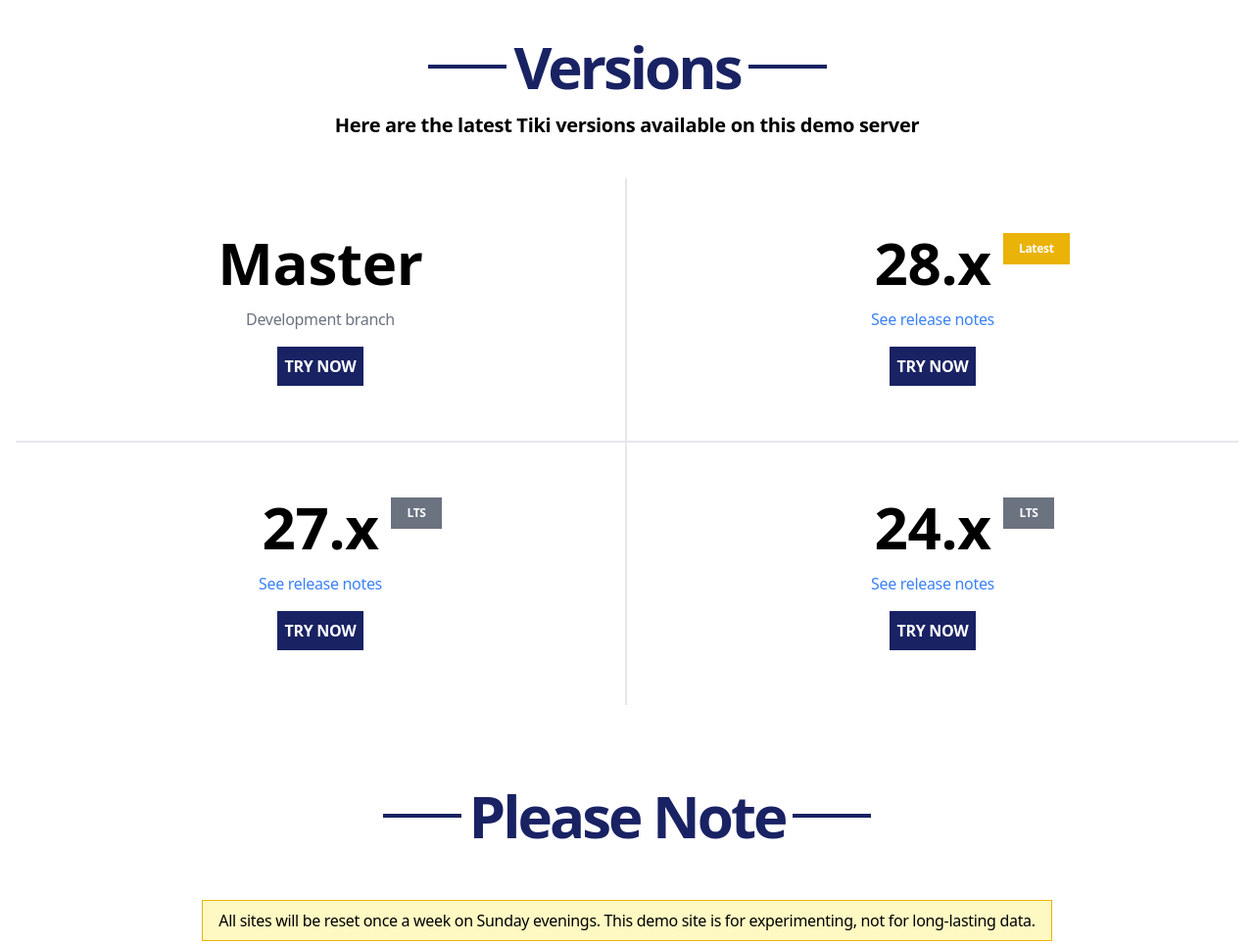
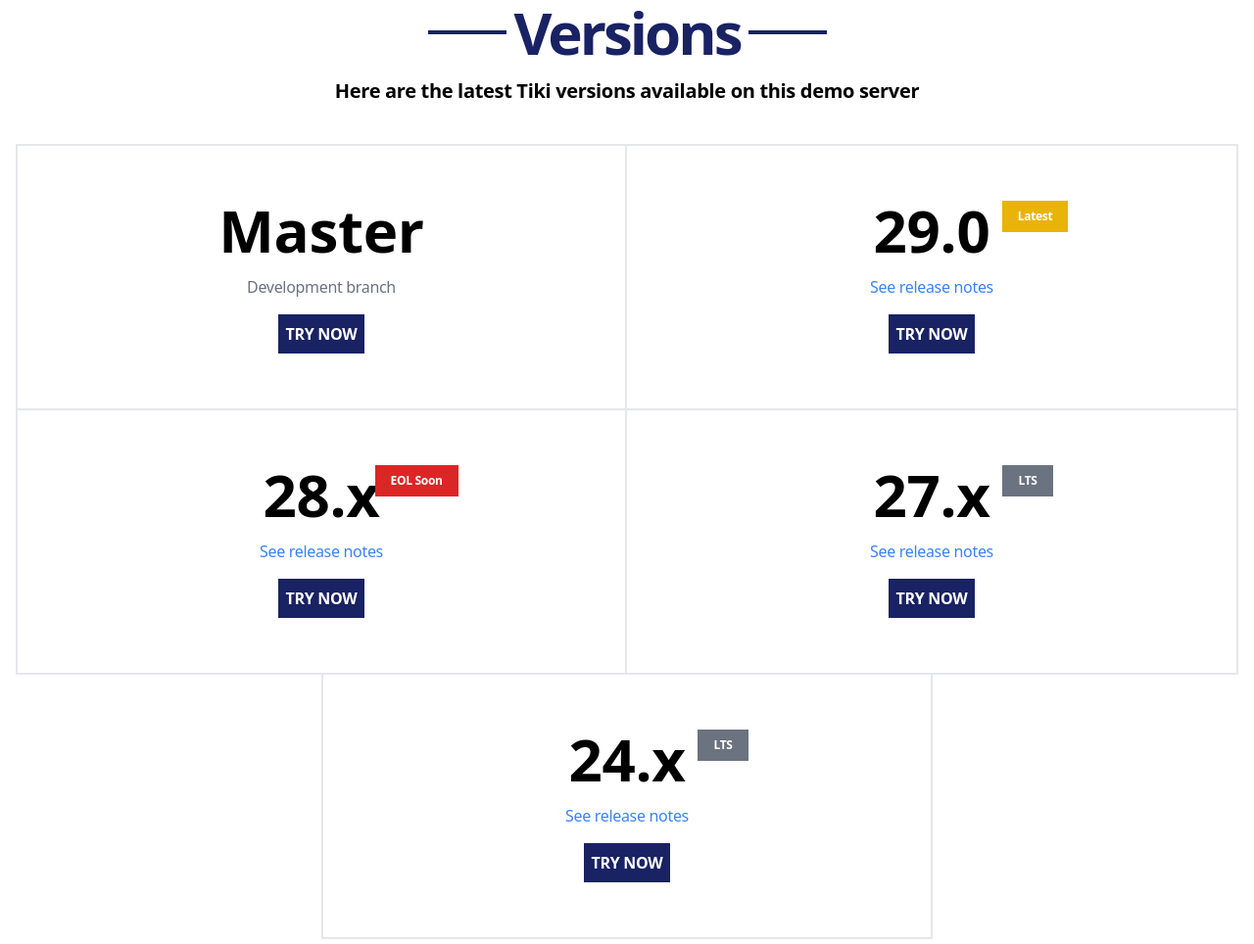
Before and after one commit to mercihabam/demo.tiki.org, a website: page src/index.html in a window 1280 px wide. Shown: the part 1309-2273 px from the top of the page at 98% size. Drawn offline with Linux system fonts and the light colour scheme.

Commit message:
add 29 and mark 28 as EOL soon

```diff
--- a/src/index.html
+++ b/src/index.html
@@ -77,8 +77,8 @@
           <h2 class="text-xl font-semibold">Here are the latest Tiki versions available on this demo server</h2>
         </div>
 
-        <div class="flex justify-between flex-wrap">
-          <div class="border-r-2 border-b-2 flex gap-4 flex-col items-center justify-center p-14 w-full sm:w-1/2">
+        <div class="flex justify-center flex-wrap">
+          <div class="border-2 flex gap-4 flex-col items-center justify-center p-14 w-full sm:w-1/2">
             <div class="relative">
               <span class="text-6xl font-bold">Master</span>
             </div>
@@ -86,16 +86,25 @@
             <a href="https://trunk.demo.tiki.org/" class="text-white bg-primary block p-2 uppercase font-semibold">Try now</a>
           </div>
 
-          <div class="border-b-2 flex gap-4 flex-col items-center justify-center p-14 w-full sm:w-1/2">
+          <div class="border-2 border-l-0 flex gap-4 flex-col items-center justify-center p-14 w-full sm:w-1/2">
+            <div class="relative">
+              <span class="text-6xl font-bold">29.0</span>
+              <div class="absolute bg-yellow-500 px-4 py-2 font-bold text-white top-0 -right-20 text-xs">Latest</div>
+            </div>
+            <a href="https://doc.tiki.org/Tiki29" target="_blank" class="text-blue-500">See release notes</a>
+            <a href="https://29x.demo.tiki.org/" class="text-white bg-primary block p-2 uppercase font-semibold">Try now</a>
+          </div>
+
+          <div class="border-2 border-t-0 flex gap-4 flex-col items-center justify-center p-14 w-full sm:w-1/2">
             <div class="relative">
               <span class="text-6xl font-bold">28.x</span>
-              <div class="absolute bg-yellow-500 px-4 py-2 font-bold text-white top-0 -right-20 text-xs">Latest</div>
+              <div class="absolute bg-red-600 px-4 py-2 font-bold text-white top-0 -right-20 text-xs">EOL Soon</div>
             </div>
             <a href="https://doc.tiki.org/Tiki28" target="_blank" class="text-blue-500">See release notes</a>
             <a href="https://28x.demo.tiki.org/" class="text-white bg-primary block p-2 uppercase font-semibold">Try now</a>
           </div>
 
-          <div class="border-r-2 flex gap-4 flex-col items-center justify-center p-14 w-full sm:w-1/2">
+          <div class="border-b-2 border-r-2 flex gap-4 flex-col items-center justify-center p-14 w-full sm:w-1/2">
             <div class="relative">
               <span class="text-6xl font-bold">27.x</span>
               <div class="absolute bg-gray-500 px-4 py-2 font-bold text-white top-0 -right-16 text-xs">LTS</div>
@@ -104,7 +113,7 @@
             <a href="https://27x.demo.tiki.org/" class="text-white bg-primary block p-2 uppercase font-semibold">Try now</a>
           </div>
 
-          <div class="flex gap-4 flex-col items-center justify-center p-14 w-full sm:w-1/2">
+          <div class="border-2 border-t-0 flex gap-4 flex-col items-center justify-center p-14 w-full sm:w-1/2">
             <div class="relative">
               <span class="text-6xl font-bold">24.x</span>
               <div class="absolute bg-gray-500 px-4 py-2 font-bold text-white top-0 -right-16 text-xs">LTS</div>
```
Also changed, not shown: dist/index.css.
